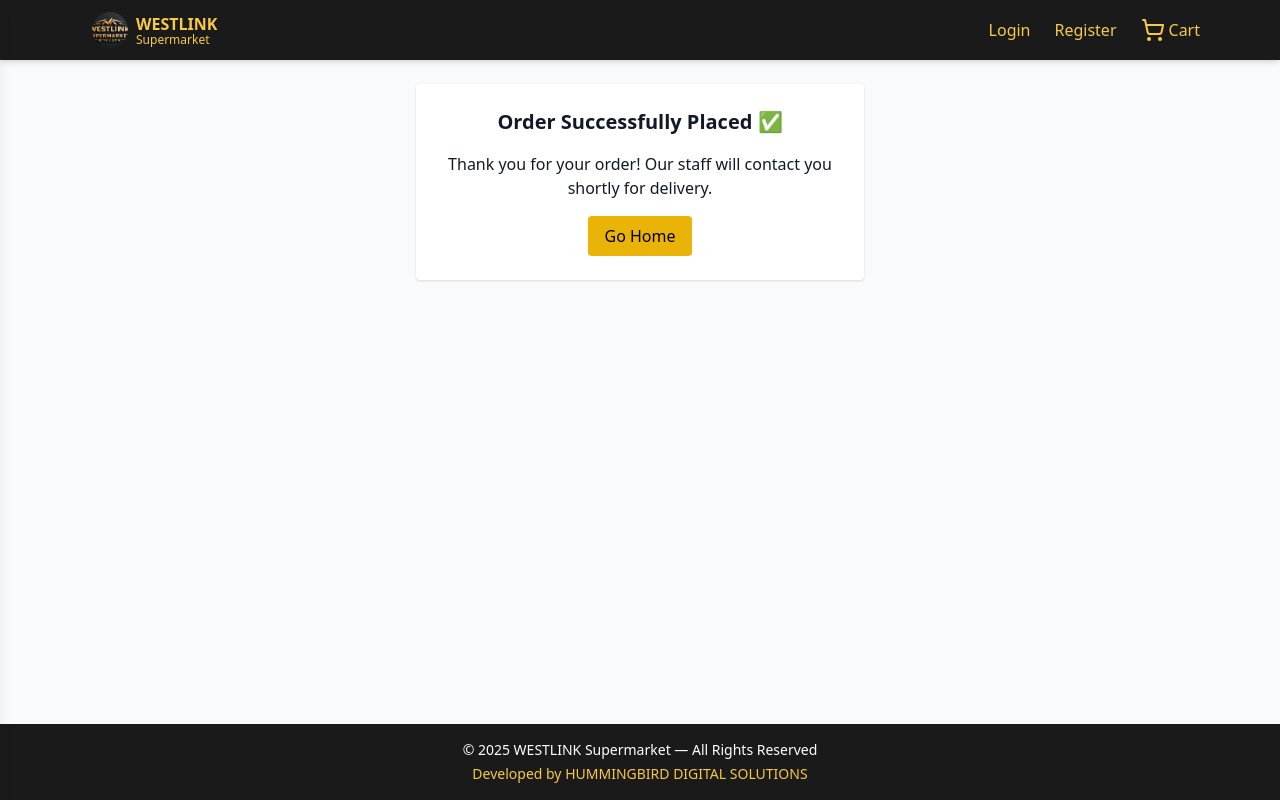
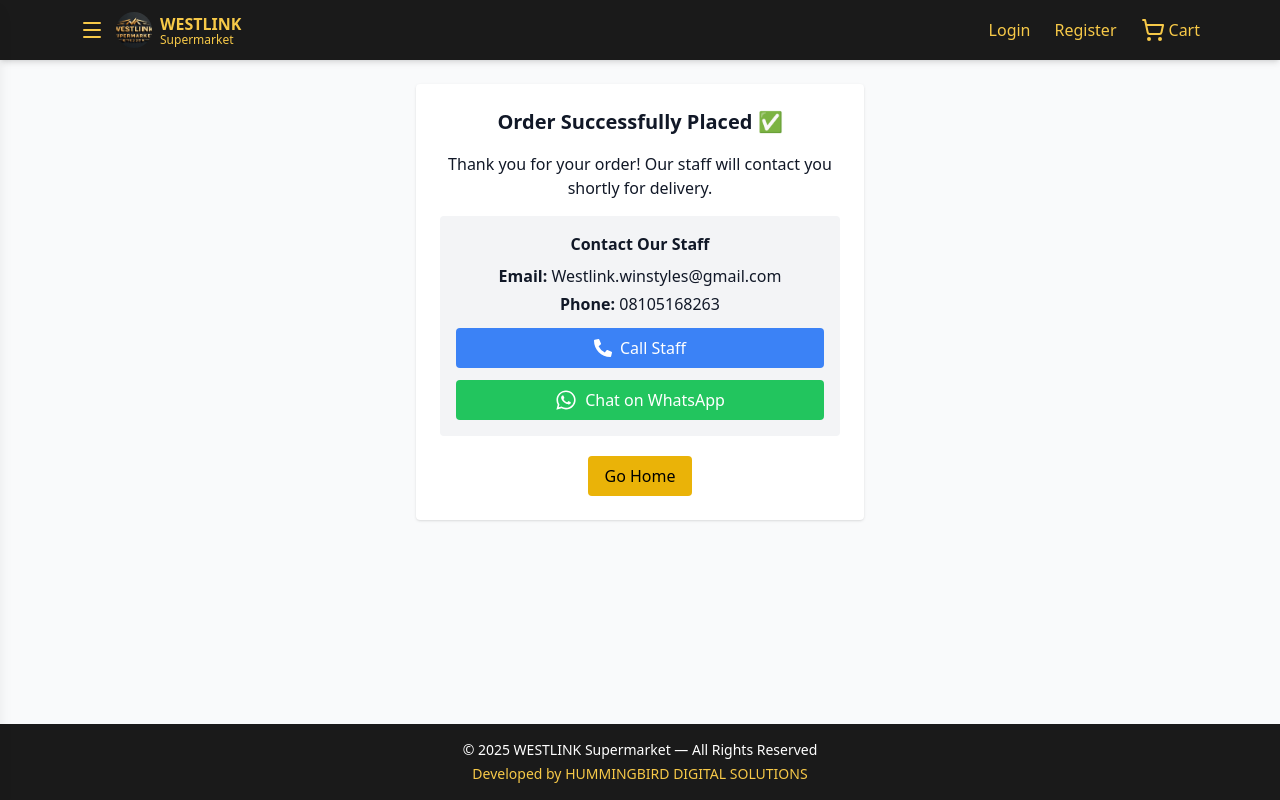
Before and after one commit to Oxbee59/Westlink-v2, a React app in the folder frontend/: page /contact-staff in a window 1280 px wide. Built offline with nearby package versions, Linux system fonts and the light colour scheme; the HTML template or start-up script is replaced by a standard one.

Commit message:
Updated navbar, contact staff page, server.js and UI improvements

```diff
--- a/frontend/src/components/Navbar.jsx
+++ b/frontend/src/components/Navbar.jsx
@@ -28,7 +28,7 @@
       <nav className="bg-dark text-gold shadow-md">
         <div className="max-w-6xl mx-auto px-4 py-3 flex items-center justify-between">
           <div className="flex items-center space-x-3">
-            <button onClick={() => setMenuOpen(true)} className="text-gold focus:outline-none md:hidden">
+            <button onClick={() => setMenuOpen(true)} className="text-gold focus:outline-none">
               <Menu size={24} />
             </button>
 
--- a/frontend/src/pages/About.jsx
+++ b/frontend/src/pages/About.jsx
@@ -21,8 +21,8 @@
 
       <div className="mb-6 space-y-2 text-gray-700">
         <p>📍 <strong>Location:</strong> New Owerri, Imo State, Nigeria</p>
-        <p>🌐 <strong>Google Business:</strong> <a href="https://g.page/WESTLINK-Supermarket" target="_blank" rel="noreferrer" className="text-yellow-500 underline ml-1">Visit our Google profile</a></p>
-        <p>📘 <strong>Facebook:</strong> <a href="https://facebook.com/WESTLINKSupermarket" target="_blank" rel="noreferrer" className="text-yellow-500 underline ml-1">@WESTLINKSupermarket</a></p>
+        <p>🌐 <strong>Google Business:</strong> <a href="https://share.google/GJ2WTsdy5T6QvdC4o" target="_blank" rel="noreferrer" className="text-yellow-500 underline ml-1">Visit our Google profile</a></p>
+        <p>📘 <strong>Facebook:</strong> <a href="https://web.facebook.com/profile.php?id=61571621041191" target="_blank" rel="noreferrer" className="text-yellow-500 underline ml-1">@WESTLINKSupermarket</a></p>
       </div>
 
       {aboutImages.length > 0 && (
--- a/frontend/src/pages/ContactStaff.jsx
+++ b/frontend/src/pages/ContactStaff.jsx
@@ -1,14 +1,57 @@
 import { useNavigate } from "react-router-dom";
+import { FaWhatsapp, FaPhoneAlt } from "react-icons/fa";
 
 export default function ContactStaffPage() {
   const navigate = useNavigate();
 
+  // Staff contact details
+  const email = "Westlink.winstyles@gmail.com";
+  const phone = "08105168263"; // Nigerian number (local format)
+  const intlPhone = "2348105168263"; // International format for WhatsApp
+
   return (
     <div className="max-w-md mx-auto p-6 text-center bg-white shadow rounded mt-6">
       <h2 className="text-xl font-semibold mb-4">Order Successfully Placed ✅</h2>
+
       <p className="mb-4">
         Thank you for your order! Our staff will contact you shortly for delivery.
       </p>
+
+      <div className="bg-gray-100 p-4 rounded mb-5">
+        <p className="font-semibold mb-2">Contact Our Staff</p>
+
+        <p className="mb-1">
+          <strong>Email:</strong> {email}
+        </p>
+
+        <p className="mb-3">
+          <strong>Phone:</strong> {phone}
+        </p>
+
+        <div className="flex flex-col gap-3 items-center">
+
+          {/* Call Button */}
+          <a
+            href={`tel:${phone}`}
+            className="inline-flex items-center gap-2 bg-blue-500 text-white py-2 px-4 rounded hover:bg-blue-600 w-full justify-center"
+          >
+            <FaPhoneAlt size={18} />
+            Call Staff
+          </a>
+
+          {/* WhatsApp Button */}
+          <a
+            href={`https://wa.me/${intlPhone}?text=Hello%20Westlink,%20I%20just%20placed%20an%20order.`}
+            target="_blank"
+            rel="noopener noreferrer"
+            className="inline-flex items-center gap-2 bg-green-500 text-white py-2 px-4 rounded hover:bg-green-600 w-full justify-center"
+          >
+            <FaWhatsapp size={22} />
+            Chat on WhatsApp
+          </a>
+
+        </div>
+      </div>
 
       <button
         onClick={() => navigate("/")}
```
